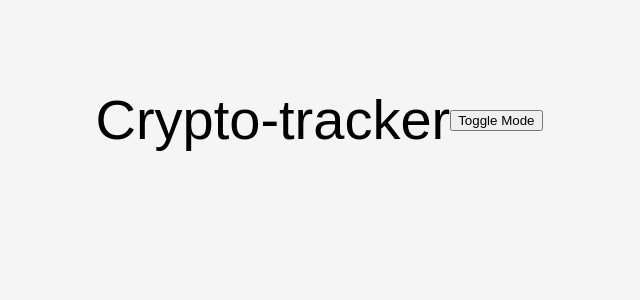
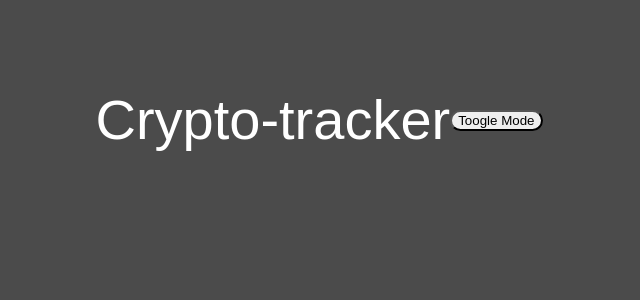
Before and after one commit to dominopiece/crypto-tracker, a React (Create React App) app in the folder crypto-tracker/: page / in a window 1280 px wide. Shown: the top 300 px of the page, without its empty margins (321-961 px from the left). Built offline with nearby package versions, Linux system fonts and the light colour scheme.

Commit message:
atom 및 다크모드 구현

```diff
--- a/crypto-tracker/src/Root.tsx
+++ b/crypto-tracker/src/Root.tsx
@@ -1,8 +1,10 @@
-import React, { useState } from "react";
-import { Outlet, Route, Router } from "react-router-dom";
+// import React, { useState } from "react";
+import { Outlet } from "react-router-dom";
 import styled, { createGlobalStyle, ThemeProvider } from "styled-components";
 import { ReactQueryDevtools } from "react-query/devtools";
 import { darkTheme, lightTheme } from "./theme";
+import { useRecoilValue, useSetRecoilState } from "recoil";
+import { isDarkAtom } from "./atoms";
 
 // createGlobalStyle: 전역 스타일 설정
 const GlobalStyle = createGlobalStyle`
@@ -73,22 +75,31 @@ const Title = styled.h1`
   color: ${(props) => props.theme.textColor};
 `;
 
+const Button = styled.button`
+  border-radius: 15px;
+`;
+
 function Root() {
-  const [isDark, setIsDark] = useState<boolean>(false);
+  // recoil
+  const isDark = useRecoilValue(isDarkAtom);
+  const setIsDark = useSetRecoilState(isDarkAtom);
+  // const [isDark, setIsDark] = useState<boolean>(false);
   // console.log(isDark)
-  const toggleDark = () => setIsDark((current) => !current);
+  // const toggleDark = () => setIsDark((current) => !current);
   return (
     <>
       <ThemeProvider theme={isDark ? darkTheme : lightTheme}>
         <GlobalStyle />
         <Title>
           Crypto-tracker
-          <button onClick={toggleDark}>Toggle Mode</button>
+          <Button onClick={() => setIsDark((prev) => !prev)}>
+            Toogle Mode
+          </Button>
         </Title>
         {/* {{}} */}
         <Outlet
-          // context={{ toggleDark: toggleDark, isDarkSet: [isDark, setIsDark] }}
-          context={{toggleDark, isDark }}
+        // context={{ toggleDark: toggleDark, isDarkSet: [isDark, setIsDark] }}
+        // context={{ toggleDark, isDark }}
         />
         <ReactQueryDevtools initialIsOpen={true} />
       </ThemeProvider>
--- /dev/null
+++ b/crypto-tracker/src/atoms.ts
@@ -0,0 +1,12 @@
+import { Dispatch } from "react";
+import { atom } from "recoil";
+
+export interface IIsDarktype {
+  isDark: boolean;
+  setIsDark: Dispatch<React.SetStateAction<boolean>>;
+}
+
+export const isDarkAtom = atom({
+  key: "isDark",
+  default: true,
+});
--- a/crypto-tracker/src/index.tsx
+++ b/crypto-tracker/src/index.tsx
@@ -2,6 +2,7 @@ import React from "react";
 import ReactDOM from "react-dom/client";
 import { QueryClient, QueryClientProvider } from "react-query";
 import { RouterProvider } from "react-router-dom";
+import { RecoilRoot } from "recoil";
 import router from "./Router";
 
 // react query setting
@@ -12,8 +13,10 @@ const root = ReactDOM.createRoot(
 );
 root.render(
   <React.StrictMode>
-    <QueryClientProvider client={queryClient}>
-      <RouterProvider router={router} />
-    </QueryClientProvider>
+    <RecoilRoot>
+      <QueryClientProvider client={queryClient}>
+        <RouterProvider router={router} />
+      </QueryClientProvider>
+    </RecoilRoot>
   </React.StrictMode>
 );
--- a/crypto-tracker/src/routes/Chart.tsx
+++ b/crypto-tracker/src/routes/Chart.tsx
@@ -1,8 +1,10 @@
 import { useQuery } from "react-query";
-import { useLocation, useOutletContext } from "react-router-dom";
+import { useLocation } from "react-router-dom";
 import { fetchCoinHistory } from "./api";
 import ApexCharts from "react-apexcharts";
-import { Dispatch, SetStateAction } from "react";
+// import { Dispatch, SetStateAction } from "react";
+import { useRecoilValue } from "recoil";
+import { isDarkAtom } from "../atoms";
 interface ICoinLocation {
   state: string;
   location?: any;
@@ -19,13 +21,14 @@ interface IHistorical {
   market_cap: number;
 }
 
-interface IRouterProps {
-  isDark: boolean;
-}
+// interface IRouterProps {
+//   isDark: boolean;
+// }
 
 function Chart() {
-  const { isDark } = useOutletContext<IRouterProps>();
-  console.log("ahh", isDark);
+  const isDark = useRecoilValue(isDarkAtom);
+  // const { isDark } = useOutletContext<IRouterProps>();
+  // console.log("ahh", isDark);
 
   // const location = useLocation() as ICoinLocation;
   const { state } = useLocation() as ICoinLocation;
--- a/crypto-tracker/src/routes/Coin.tsx
+++ b/crypto-tracker/src/routes/Coin.tsx
@@ -1,11 +1,11 @@
-import { Dispatch, SetStateAction, useEffect, useState } from "react";
+// import { Dispatch, SetStateAction, useEffect, useState } from "react";
 import { useQuery } from "react-query";
 import {
   Link,
   Outlet,
   useLocation,
   useMatch,
-  useOutletContext,
+  // useOutletContext,
   useParams,
 } from "react-router-dom";
 import styled from "styled-components";
@@ -176,17 +176,17 @@ interface IPriceInfo {
 //   setIsDark: Dispatch<SetStateAction<boolean>>
 // }
 
-interface isDark {
-  isDark: boolean;
-  setIsDark?: Dispatch<SetStateAction<boolean>>;
-}
+// interface isDark {
+//   isDark: boolean;
+//   setIsDark?: Dispatch<SetStateAction<boolean>>;
+// }
 
-interface IRouterProps {
-  toggleDark: () => void;
-  isDark?: boolean;
-  // setIsDark: Dispatch<SetStateAction<boolean>>;
-  isDarkSet: isDark[];
-}
+// interface IRouterProps {
+//   toggleDark: () => void;
+//   isDark?: boolean;
+//   // setIsDark: Dispatch<SetStateAction<boolean>>;
+//   isDarkSet: isDark[];
+// }
 
 function Coin() {
   // const { state } = useLocation() as ILocationState;
@@ -233,7 +233,7 @@ function Coin() {
 
   const loading = infoLoading && tickersLoading;
 
-  const isDark = useOutletContext<IRouterProps>();
+  // const isDark = useOutletContext<IRouterProps>();
   return (
     <Container>
       <Helmet>
@@ -295,7 +295,8 @@ function Coin() {
               </Link>
             </Tab>
           </Tabs>
-          <Outlet context={isDark} />
+          {/* <Outlet context={isDark} /> */}
+          <Outlet />
         </>
       )}
     </Container>
--- a/crypto-tracker/src/routes/Coins.tsx
+++ b/crypto-tracker/src/routes/Coins.tsx
@@ -96,7 +96,7 @@ function Coins() {
     fetchCoins
   );
   // console.log(isLoading, data )
-  const { toggleDark } = useOutletContext<IRouterProps>();
+  // const { toggleDark } = useOutletContext<IRouterProps>();
   return (
     <Container>
       <Helmet>
@@ -104,7 +104,7 @@ function Coins() {
       </Helmet>
       <Header>
         <Title>Coin List</Title>
-        <button onClick={toggleDark}>Toggle Mode</button>
+        {/* <button onClick={toggleDark}>Toggle Mode</button> */}
       </Header>
       {isLoading ? (
         <Loader>Loading..</Loader>
```
